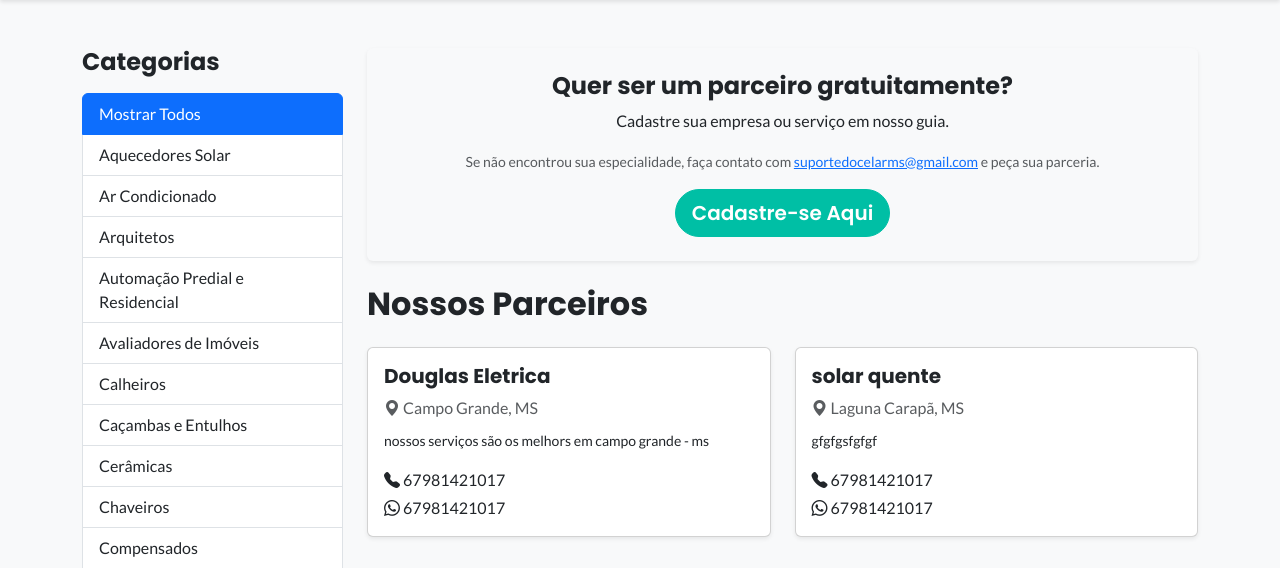
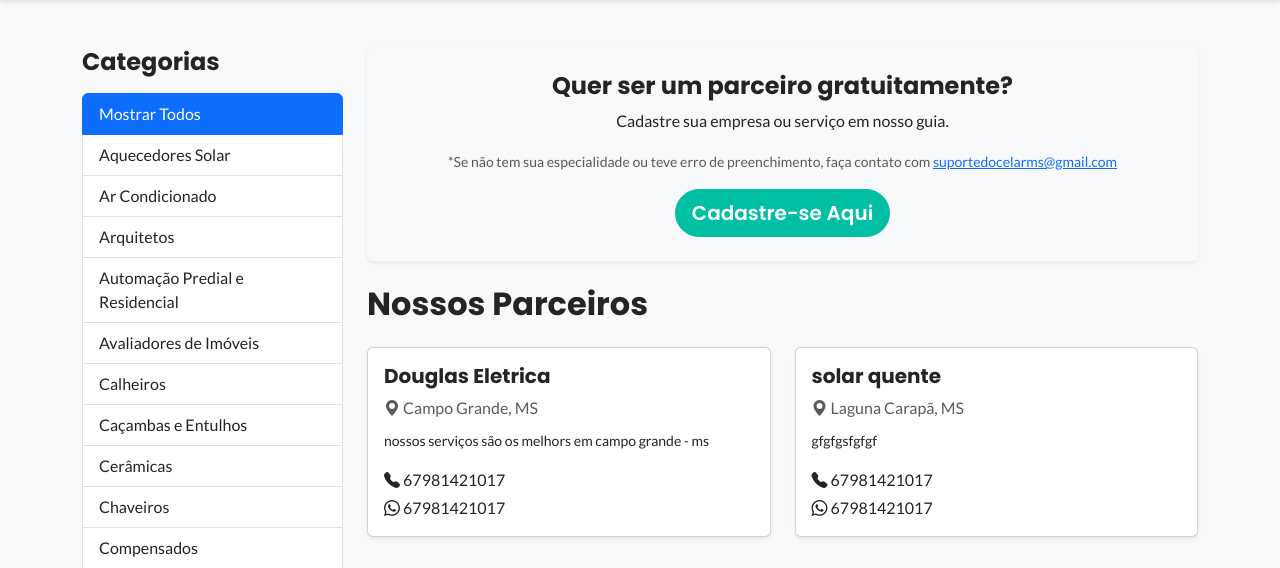
Before and after one commit to Douglasgarciams/docelarms, a Django app: page /parceiros/ in a window 1280 px wide. Shown: the part 56-624 px from the top of the page. Run offline with Django 5.2, Linux system fonts and the light colour scheme; data comes from the database, SQL or seed files in the repository.

Commit message:
Adicionar mudanças

```diff
--- a/imoveis/templates/imoveis/listar_parceiros.html
+++ b/imoveis/templates/imoveis/listar_parceiros.html
@@ -43,7 +43,7 @@
                     <h4 class="fw-bold">Quer ser um parceiro gratuitamente?</h4>
                     <p class="mb-3">Cadastre sua empresa ou serviço em nosso guia.</p>
                     <p class="mb-3 text-muted">
-                        <small>Se não encontrou sua especialidade, faça contato com <a href="mailto:suportedocelarms@gmail.com">suportedocelarms@gmail.com</a> e peça sua parceria.</small>
+                        <small>*Se não tem sua especialidade ou teve erro de preenchimento, faça contato com <a href="mailto:suportedocelarms@gmail.com">suportedocelarms@gmail.com</a> </small>
                     </p>
                     <a href="{% url 'cadastrar_parceiro' %}" class="btn btn-primary btn-lg rounded-pill">Cadastre-se Aqui</a>
                 </div>
```
